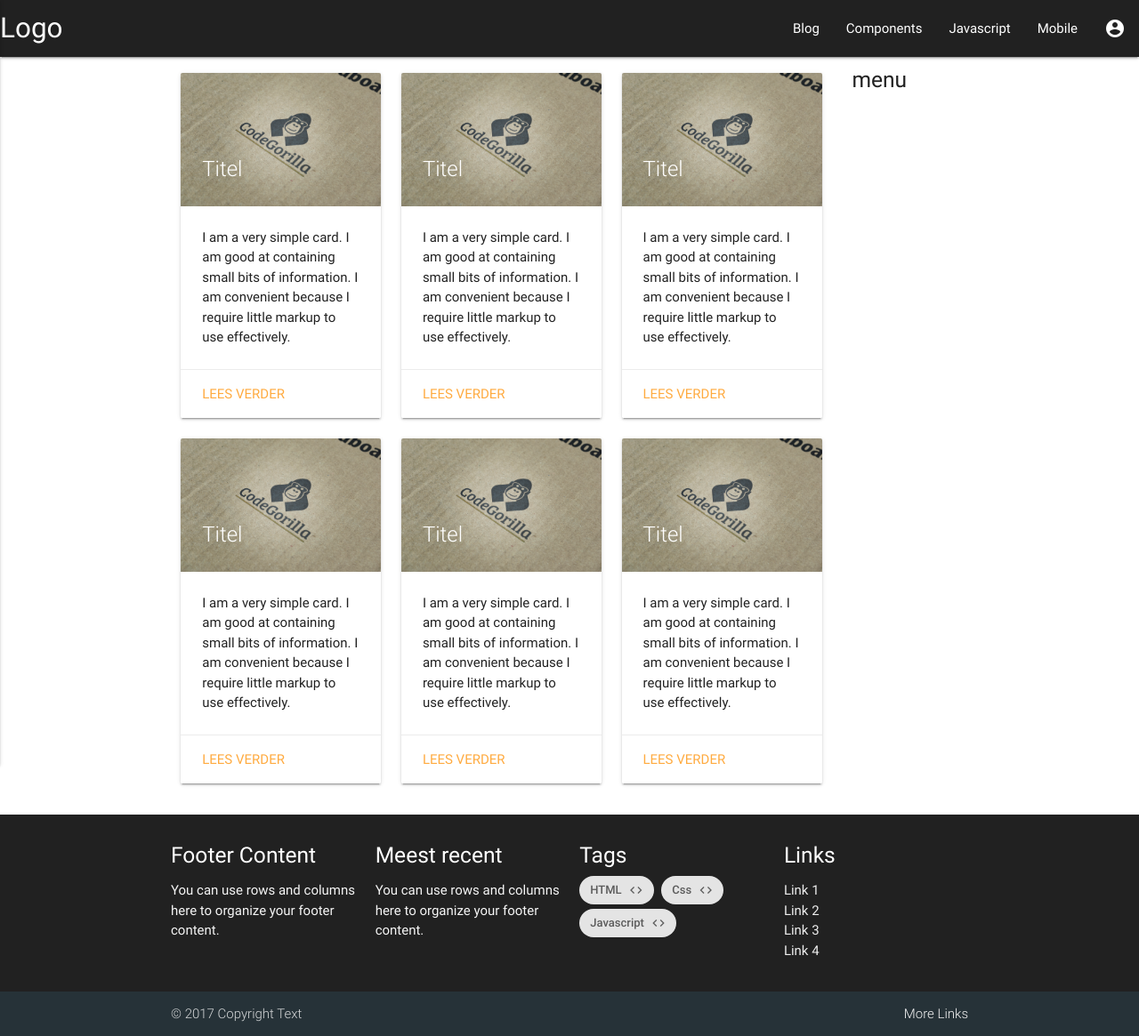
After one commit to ErwinOudG/BlogTest, a PHP site: page /pages/bloggies.php in a window 1280 px wide. The commit adds this page. Shown: the whole page at 89% size. Run offline with PHP 8.4, Linux system fonts and the light colour scheme; some libraries are stand-ins or nearby versions.

Commit message:
last update

```diff
--- /dev/null
+++ b/includes/footer.php
@@ -0,0 +1,56 @@
+<footer class="page-footer grey darken-4">
+  <div class="container">
+    <div class="row">
+      <div class="col l3 s12">
+        <h5 class="white-text">Footer Content</h5>
+        <p class="grey-text text-lighten-4">You can use rows and columns here
+          to organize your footer content.</p>
+      </div>
+      <div class="col l3 s12">
+        <h5 class="white-text">Meest recent</h5>
+        <p class="grey-text text-lighten-4">You can use rows and columns here
+          to organize your footer content.</p>
+      </div>
+      <div class="col l3 s12">
+        <h5 class="white-text">Tags</h5>
+        <div class="chip"><i class="close material-icons">code</i>HTML</div>
+        <div class="chip"><i class="close material-icons">code</i>Css</div>
+        <div class="chip"><i class="close material-icons">code</i>Javascript</div>
+      </div>
+      <div class="col l3  s12">
+        <h5 class="white-text">Links</h5>
+        <ul>
+          <li><a class="grey-text text-lighten-3" href="#!">Link 1</a>
+          </li>
+          <li><a class="grey-text text-lighten-3" href="#!">Link 2</a>
+          </li>
+          <li><a class="grey-text text-lighten-3" href="#!">Link 3</a>
+          </li>
+          <li><a class="grey-text text-lighten-3" href="#!">Link 4</a>
+          </li>
+        </ul>
+      </div>
+    </div>
+  </div>
+  <div class="footer-copyright blue-grey darken-4">
+    <div class="container">© 2017 Copyright Text <a class="grey-text text-lighten-4 right" href="#!">More Links</a>
+    </div>
+  </div>
+</footer>
+
+
+
+<script type="text/javascript">
+  $( document ).ready(function()
+  {
+    $(".button-collapse").sideNav();
+    $('.carousel.carousel-slider').carousel({fullWidth: true});
+    $('.parallax').parallax();
+    $('.scrollspy').scrollSpy({scrollOffset: 50});
+  });
+</script>
+<!--Import jQuery before materialize.js-->
+
+</body>
+
+</html>
--- a/includes/header.php
+++ b/includes/header.php
@@ -0,0 +1,47 @@
+<!DOCTYPE html>
+<html>
+
+<head>
+	<!--Import Google Icon Font-->
+	<link href="https://fonts.googleapis.com/icon?family=Material+Icons" rel="stylesheet">
+	<!--Import materialize.css-->
+	<link type="text/css" rel="stylesheet" href="../css/materialize.min.css" media="screen,projection" />
+	<!--Let browser know website is optimized for mobile-->
+	<meta name="viewport" content="width=device-width, initial-scale=1.0" />
+  <link rel="stylesheet" href="../css/style.css">
+	<script type="text/javascript" src="https://code.jquery.com/jquery-3.2.1.min.js"></script>
+	<script type="text/javascript" src="../js/materialize.min.js"></script>
+	<script src="../js/prism.js"></script>
+	<link href="../css/prism.css" rel="stylesheet" />
+</head>
+
+<body>
+
+  <div class="navbar-fixed">
+    <nav>
+      <div class="nav-wrapper grey darken-4"> <a href="../index.php" class="brand-logo">Logo</a>
+        <a href="#" data-activates="mobile-demo" class="button-collapse"><i class="material-icons">menu</i></a>
+        <ul class="right hide-on-med-and-down">
+          <li><a href="../pages/bloggies.php">Blog</a>
+          </li>
+          <li><a href="badges.html">Components</a>
+          </li>
+          <li><a href="collapsible.html">Javascript</a>
+          </li>
+          <li><a href="mobile.html">Mobile</a>
+          </li>
+           <li><a href="posts.php"><i class="material-icons">account_circle</i></a></li>
+        </ul>
+        <ul class="side-nav white" id="mobile-demo">
+          <li><a href="..pages/blog.php">Sass</a>
+          </li>
+          <li><a href="badges.html">Components</a>
+          </li>
+          <li><a href="collapsible.html">Javascript</a>
+          </li>
+          <li><a href="mobile.html">Mobile</a>
+          </li>
+        </ul>
+      </div>
+    </nav>
+  </div>
--- /dev/null
+++ b/includes/sidebar.php
@@ -0,0 +1,3 @@
+<div class="col l2 s12">
+  <h5>menu</h5>
+</div>
--- /dev/null
+++ b/pages/bloggies.php
@@ -0,0 +1,44 @@
+<?php
+include_once('../includes/header.php');
+
+?>
+<div class="container">
+   <div class="row">
+     <div class="col l10 s12" id="blogimg">
+
+       <?
+ 			for($i = 0; $i<=5; $i++){
+ 			?>
+
+
+
+         <div class="col m4 s12">
+           <div class="card">
+             <div class="card-image">
+               <img src="../img/1.jpg">
+               <span class="card-title">Titel</span>
+             </div>
+             <div class="card-content">
+               <p>I am a very simple card. I am good at containing small bits of information.
+               I am convenient because I require little markup to use effectively.</p>
+             </div>
+             <div class="card-action">
+               <a href="blog.php">Lees verder</a>
+             </div>
+           </div>
+         </div>
+
+
+
+ 			<?
+ 			}
+ 			?>
+</div>
+       <?include_once('../includes/sidebar.php');?>
+
+   </div>
+</div>
+
+  <?
+   include_once('../includes/footer.php');
+   ?>
```
Also changed, not shown: index.php (+5 -5 lines), pages/blog.php (+9 -112 lines), pages/bloggers.php (added, +41 -0 lines), pages/oop.php (+12 -0 lines).
